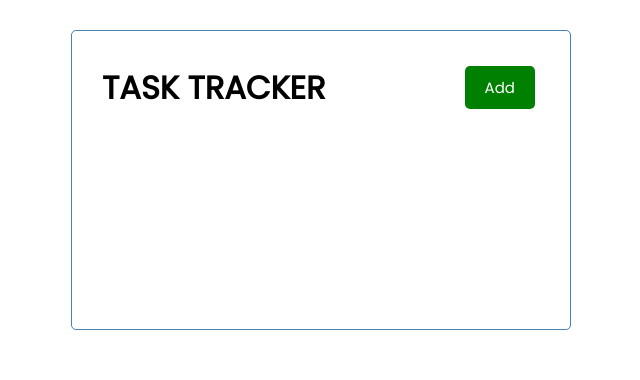
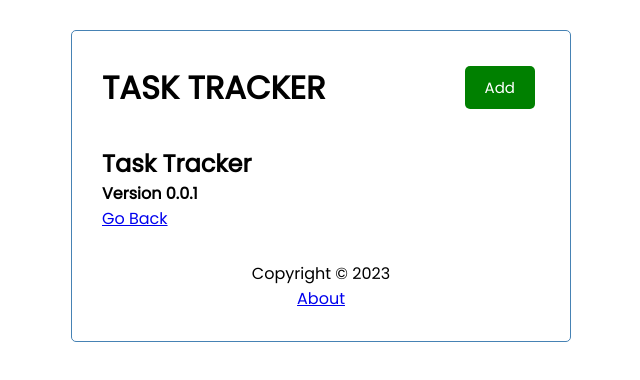
Before and after one commit to JawaraGordon/angular-task-tracker, an Angular app: page /about in a window 1280 px wide. Before the commit this address led to /. Shown: the top 380 px of the page, without its empty margins (319-959 px from the left). Built offline with nearby package versions, Linux system fonts and the light colour scheme.

Commit message:
created footer component, styling and route to about

```diff
--- a/src/app/app.component.html
+++ b/src/app/app.component.html
@@ -2,4 +2,5 @@
   <app-header></app-header>
   <!-- adding home page route -->
   <router-outlet></router-outlet>
+  <app-footer></app-footer>
 </div>
--- /dev/null
+++ b/src/app/components/footer/footer.component.css
@@ -0,0 +1,4 @@
+footer {
+    margin-top: 30px;
+    text-align: center;
+  }
--- /dev/null
+++ b/src/app/components/footer/footer.component.html
@@ -0,0 +1,4 @@
+<footer>
+  <p>Copyright &copy; 2023</p>
+  <a routerLink="/about">About</a>
+</footer>
--- /dev/null
+++ b/src/app/components/footer/footer.component.ts
@@ -0,0 +1,15 @@
+import { Component, OnInit } from '@angular/core';
+
+@Component({
+  selector: 'app-footer',
+  templateUrl: './footer.component.html',
+  styleUrls: ['./footer.component.css']
+})
+export class FooterComponent implements OnInit {
+
+  constructor() { }
+
+  ngOnInit(): void {
+  }
+
+}
--- /dev/null
+++ b/src/app/pages/about/about.component.html
@@ -0,0 +1,5 @@
+<div>
+  <h2>Task Tracker</h2>
+  <h4>Version 0.0.1</h4>
+  <a routerLink="/">Go Back</a>
+</div>
```
Also changed, not shown: src/app/app.module.ts (+11 -1 lines), src/app/pages/about/about.component.ts (added, +10 -0 lines), src/app/pages/about/about.component.css (added), 2 other files (tests, documents, lock files or other folders).
